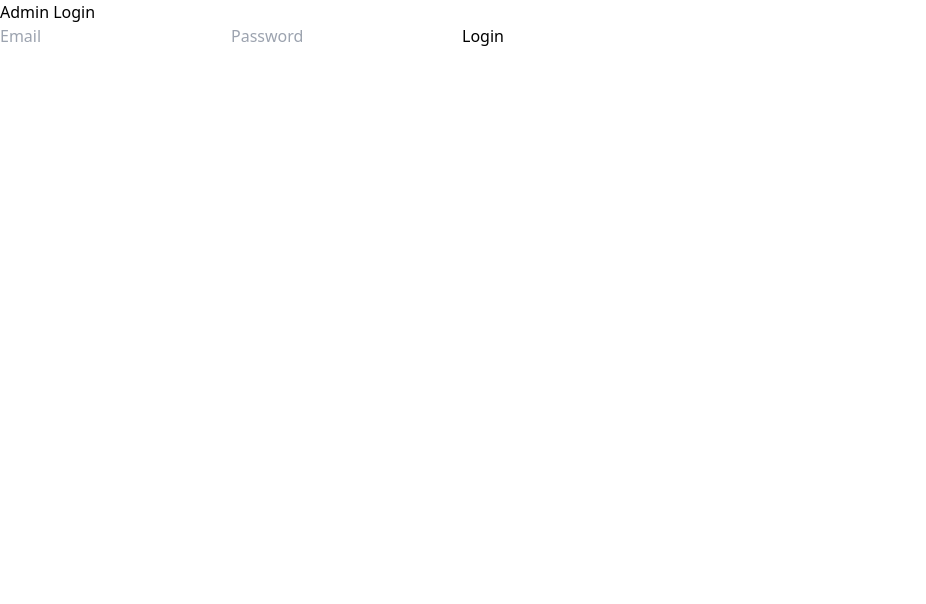
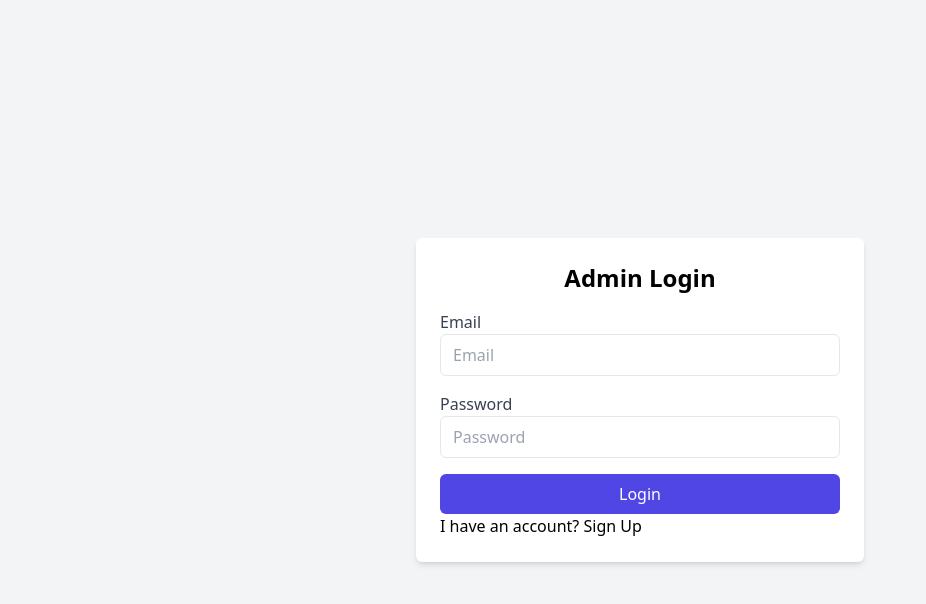
Before and after one commit to mukonaz/hotel-app, a React (Create React App) app: page /admin-login in a window 1280 px wide. Shown: the top 604 px of the page, without its empty margins (0-926 px from the left). Built offline with nearby package versions, Linux system fonts and the light colour scheme; no server answers.

Commit message:
add home page

```diff
--- a/src/Admin/AdminLogin.js
+++ b/src/Admin/AdminLogin.js
@@ -1,5 +1,5 @@
 import React, { useState } from 'react';
-import { useNavigate } from 'react-router-dom';
+import {Link, useNavigate } from 'react-router-dom';
 import { signInWithEmailAndPassword } from 'firebase/auth';
 import { doc, getDoc } from 'firebase/firestore';
 import { auth, db } from '../firebase'; // Import Firebase auth and Firestore
@@ -12,6 +12,7 @@ const AdminLogin = () => {
 
   const handleSubmit = async (e) => {
     e.preventDefault();
+    setError(''); // Reset error message before submitting
     try {
       const userCredential = await signInWithEmailAndPassword(auth, email, password);
       const user = userCredential.user;
@@ -19,36 +20,52 @@ const AdminLogin = () => {
       // Check if user is an admin
       const userDoc = await getDoc(doc(db, 'users', user.uid));
       if (userDoc.exists() && userDoc.data().role === 'admin') {
-        navigate('/admin-dashboard'); // Redirect to admin dashboard
+        navigate('/admin'); // Redirect to admin dashboard
       } else {
         setError('You are not authorized to access the admin dashboard.');
       }
     } catch (error) {
-      setError(error.message);
+      setError('Invalid email or password. Please try again.');
     }
   };
 
   return (
-    <div>
-      <h1>Admin Login</h1>
-      {error && <p style={{ color: 'red' }}>{error}</p>}
+    <div className="flex items-center justify-center min-h-screen bg-gray-100">
+      <div className="bg-white shadow-md rounded-md p-6 w-full max-w-md">
+        <h1 className="text-2xl font-bold mb-4 text-center">Admin Login</h1>
+        {error && <p className="text-red-600 mb-4">{error}</p>}
         <form onSubmit={handleSubmit}>
+          <div className="mb-4">
+            <label className="block text-gray-700">Email</label>
             <input
               type="email"
               placeholder="Email"
               value={email}
               onChange={(e) => setEmail(e.target.value)}
               required
+              className="w-full px-3 py-2 border rounded-md focus:outline-none focus:ring-2 focus:ring-indigo-500"
             />
+          </div>
+          <div className="mb-4">
+            <label className="block text-gray-700">Password</label>
             <input
               type="password"
               placeholder="Password"
               value={password}
               onChange={(e) => setPassword(e.target.value)}
               required
+              className="w-full px-3 py-2 border rounded-md focus:outline-none focus:ring-2 focus:ring-indigo-500"
             />
-        <button type="submit">Login</button>
+          </div>
+          <button
+            type="submit"
+            className="w-full bg-indigo-600 text-white py-2 rounded-md hover:bg-indigo-700 transition duration-150"
+          >
+            Login
+          </button>
+          <p>I have an account? <Link to="/admin-register" >Sign Up</Link>  </p>
         </form>
+      </div>
     </div>
   );
 };
--- a/src/Admin/Adminregister.js
+++ b/src/Admin/Adminregister.js
@@ -1,5 +1,5 @@
 import React, { useState } from 'react';
-import {Link, useNavigate } from 'react-router-dom';
+import { Link, useNavigate } from 'react-router-dom';
 import { createUserWithEmailAndPassword } from 'firebase/auth';
 import { setDoc, doc } from 'firebase/firestore';
 import { auth, db } from '../firebase'; // Import Firebase auth and Firestore
@@ -29,16 +29,15 @@ const AdminRegister = () => {
             const userCredential = await createUserWithEmailAndPassword(auth, email, password);
             const user = userCredential.user;
 
-            // Save admin details to Firestore
             await setDoc(doc(db, 'users', user.uid), {
                 name,
                 surname,
                 email,
                 role: 'admin',
-                picture, // Save base64 picture
+                picture,
             });
 
-            navigate('/admin-login'); // Redirect to admin login page after registration
+            navigate('/admin-login');
         } catch (error) {
             setError(error.message);
         }
@@ -47,8 +46,8 @@ const AdminRegister = () => {
     return (
         <div className="">
             {error && <p style={{ color: 'red' }}>{error}</p>}
+            <section className="rounded-md p-2 bg-white">
                 <form onSubmit={handleSubmit}>
-                <section className="rounded-md p-2 bg-white">
                     <div className="flex items-center justify-center my-3">
                         <div className="xl:mx-auto shadow-md p-4 xl:w-full xl:max-w-sm 2xl:max-w-md">
                             <div className="mb-2" />
@@ -56,10 +55,9 @@ const AdminRegister = () => {
                                 Sign up to create account
                             </h2>
                             <p className="mt-2 text-base text-gray-600">
-                                <p>Don't have an account? <Link to="/admin-login" >Sign Up</Link>  </p>
+                                Don't have an account? <Link to="/admin-login">Sign Up</Link>
                             </p>
-                            <form className="mt-5">
-                                <div className="space-y-4">
+                            <div className="mt-5 space-y-4">
                                 <div>
                                     <label className="text-base font-medium text-gray-900">
                                         User Name
@@ -82,13 +80,13 @@ const AdminRegister = () => {
                                     </label>
                                     <div className="mt-2">
                                         <input
-                                                placeholder="Email"
+                                            placeholder="Surname"
                                             value={surname}
                                             onChange={(e) => setSurname(e.target.value)}
                                             required
                                             type="text"
                                             className="flex h-10 w-full rounded-md border border-gray-300 bg-transparent px-3 py-2 text-sm placeholder:text-gray-400 focus:outline-none focus:ring-1 focus:ring-gray-400 focus:ring-offset-1 disabled:cursor-not-allowed disabled:opacity-50"
-                                                name="email"
+                                            name="surname"
                                         />
                                     </div>
                                 </div>
@@ -150,11 +148,10 @@ const AdminRegister = () => {
                                     </button>
                                 </div>
                             </div>
-                            </form>
                         </div>
                     </div>
+                </form>
             </section>
-            </form>
         </div>
     );
 };
```
Lines whose indentation alone changed are shown as unchanged.
